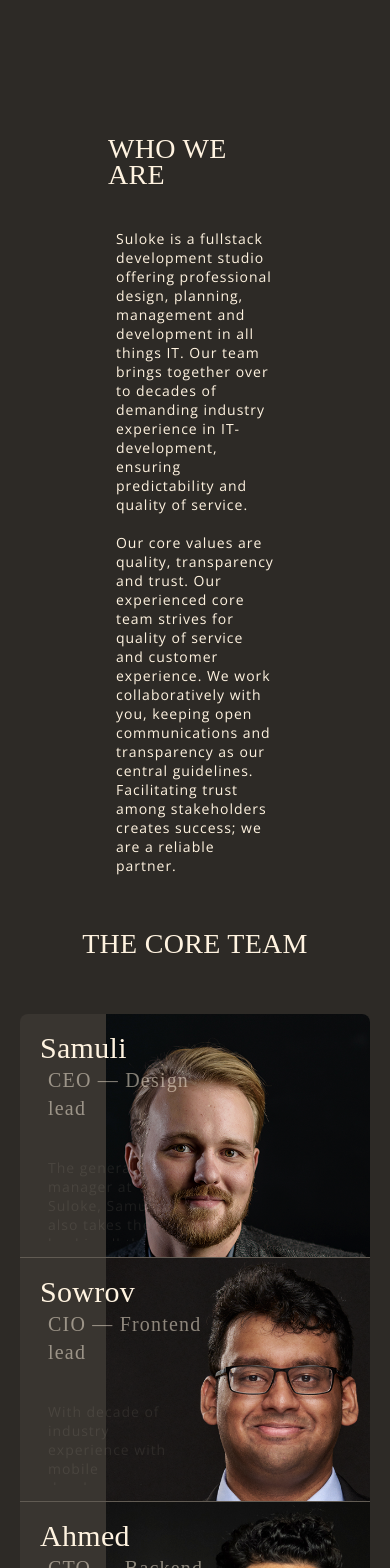
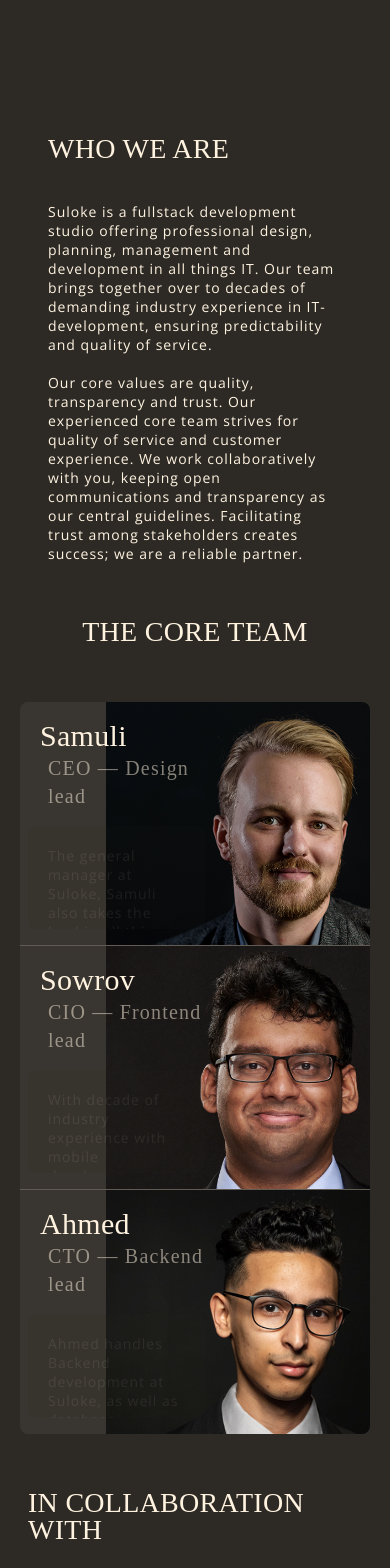
Before and after one commit to Suloke/suloke.github.io, a Next.js app: page /en in a window 390 px wide. Shown: the part 780-2348 px from the top of the page. Built offline with nearby package versions, Linux system fonts and the light colour scheme; a web font is replaced by a local one.

Commit message:
fix styles

```diff
--- a/src/app/[lang]/page.js
+++ b/src/app/[lang]/page.js
@@ -50,11 +50,11 @@ const Home = async (props) => {
             SULOKE — {dictionary.home.title}
           </h1>
           <BannerSection dictionary={dictionary.bannerSection} />
-          <div className="flex flex-col gap-y-10 px-20">
+          <div className="flex flex-col gap-y-10 md:px-20 px-5">
             {" "}
             {/* Who we are */}
             <h2 className="px-2">{dictionary.home.headerWhoWeAre}</h2>
-            <p className="px-4">
+            <p className="px-2 md:px-4">
               {dictionary.home.textWhoWeAre1}
               <br></br>
               <br></br>
@@ -65,12 +65,12 @@ const Home = async (props) => {
           <div className="flex flex-col gap-y-14 md:px-20 pt-14 md:pt-20 pb-10">
             {" "}
             {/* Collaborators */}
-            <h2>{dictionary.home.headerCollaboration}</h2>
+            <h2 className="px-2">{dictionary.home.headerCollaboration}</h2>
             <CollabCard logos={logos} /> {/* Set of logo-links */}
             <div className="flex flex-row w-full items-center justify-center">
               {" "}
               {/* Reference */}
-              <div className="flex flex-col gap-y-10 pt-14 md:pt-20  md:w-2/3 lg:w-2/3">
+              <div className="flex flex-col gap-y-10 pt-14 md:pt-20  md:w-3/4 lg:w-3/4">
                 <CollabQuote references={references} />
               </div>
             </div>
--- a/src/app/globals.css
+++ b/src/app/globals.css
@@ -2,19 +2,20 @@
 @tailwind components;
 @tailwind utilities;
 
-*, *:before, *:after {
+*,
+*:before,
+*:after {
   box-sizing: border-box;
 }
 
 :root {
-  --background: #2D2A26;
+  --background: #2d2a26;
   --foreground: #fff3e0;
 }
 
 @media (prefers-color-scheme: dark) {
   :root {
-    --background: #2D2A26;
-    ;
+    --background: #2d2a26;
     --foreground: #fff3e0;
   }
 }
@@ -52,10 +53,21 @@
   }
 }
 
+@layer utilities {
+  .no-scrollbar::-webkit-scrollbar {
+    display: none;
+  }
+
+  .no-scrollbar {
+    -ms-overflow-style: none;
+    scrollbar-width: none;
+  }
+}
+
 body {
   color: var(--foreground);
   background: var(--background);
-  font-family: 'hubballi';
+  font-family: "hubballi";
   top: 0px !important;
   max-width: 2000px;
   padding: 0 0px;
@@ -65,7 +77,8 @@ body > .skiptranslate {
   display: none;
 }
 
-h1, .h1 {
+h1,
+.h1 {
   /* styleName: H1 - Suloke; */
   font-family: Hubballi;
   font-size: 36px;
@@ -76,7 +89,8 @@ text-underline-position: from-font;
   text-decoration-skip-ink: none;
 }
 
-h2, .h2 {
+h2,
+.h2 {
   /* styleName: H2 - Suloke; */
   font-family: Hubballi;
   font-size: 28px;
@@ -87,7 +101,8 @@ text-underline-position: from-font;
   text-decoration-skip-ink: none;
 }
 
-h3, .h3 {
+h3,
+.h3 {
   /* styleName: H3 - Suloke; */
   font-family: Hubballi;
   font-size: 14px;
@@ -96,10 +111,10 @@ h3, .h3 {
   letter-spacing: 0.06em;
   text-underline-position: from-font;
   text-decoration-skip-ink: none;
-
 }
 
-h4, .h4 {
+h4,
+.h4 {
   /* styleName: H4 - Suloke; */
   font-family: Hubballi;
   font-size: 12px;
@@ -110,7 +125,8 @@ text-underline-position: from-font;
   text-decoration-skip-ink: none;
 }
 
-p, .p {
+p,
+.p {
   /* styleName: P - Suloke; */
   font-family: Open Sans;
   font-size: 14px;
@@ -119,10 +135,10 @@ line-height: 19px;
   letter-spacing: 0.07em;
   text-underline-position: from-font;
   text-decoration-skip-ink: none;
-
 }
 
-li, .li {
+li,
+.li {
   /* styleName: P - Suloke; */
   font-family: Open Sans;
   font-size: 14px;
@@ -131,7 +147,6 @@ line-height: 19px;
   letter-spacing: 0.06em;
   text-underline-position: from-font;
   text-decoration-skip-ink: none;
-
 }
 
 .animate-fade-in {
--- a/src/components/arrowBlocks.js
+++ b/src/components/arrowBlocks.js
@@ -26,24 +26,25 @@ const ArrowBlocks = ({ content }) => {
       });
     };
 
-    function debounce(func, wait) {
-      let timeout;
-      return function (...args) {
-        const later = () => {
-          clearTimeout(timeout);
-          func(...args);
-        };
-        clearTimeout(timeout);
-        timeout = setTimeout(later, wait);
-      };
-    }
+    // function debounce(func, wait) {
+    //   let timeout;
+    //   return function (...args) {
+    //     const later = () => {
+    //       clearTimeout(timeout);
+    //       func(...args);
+    //     };
+    //     clearTimeout(timeout);
+    //     timeout = setTimeout(later, wait);
+    //   };
+    // }
 
     const observer = new IntersectionObserver(
       (entries) => {
         entries.forEach((entry) => {
           if (entry.isIntersecting) {
             entry.target.classList.add("animate-fade-in");
-            window.addEventListener("scroll", debounce(handleScroll, 10));
+            // window.addEventListener("scroll", debounce(handleScroll, 10));
+            window.addEventListener("scroll", handleScroll);
           }
         });
       },
--- a/src/components/collabQuote.js
+++ b/src/components/collabQuote.js
@@ -61,8 +61,9 @@ const CollabQuote = ({ references }) => {
             />
             <p className="italic pt-4 pr-3 md:pr-5 lg:pr-5">{ref.quote}</p>
           </div>
-          <div className="flex flex-row justify-end items-center pl-11 gap-x-3">
+          <div className="flex flex-col justify-end items-end pl-11 gap-y-1 gap-x-3">
             <h2 className="">-{ref.author}</h2>
+            <div className="flex flex-row items-center gap-x-3">
               <p className="pt-1">{ref.level} of</p>
               {ref.useLogo ? (
                 <Image
@@ -71,10 +72,14 @@ const CollabQuote = ({ references }) => {
                   height={50}
                   alt={`${ref.author} logo`}
                   className=""
+                  style={{
+                    objectFit: "contain",
+                  }}
                 />
               ) : (
                 <p className="">{ref.textSrc || "No logo available"}</p>
               )}
+            </div>
           </div>
         </div>
       ))}
--- a/src/components/contactCard.js
+++ b/src/components/contactCard.js
@@ -3,7 +3,7 @@ import Image from "next/image";
 const ContactCard = ({ color, dict }) => {
   return (
     <div className={`flex flex-cols rounded-lg border-box w-auto ${color}`}>
-      <div className="w-32">
+      <div className="w-48">
         <Image
           className="h-full rounded-l-lg border-box"
           src={"/Photos/samuli-478-882.png"}
@@ -12,6 +12,7 @@ const ContactCard = ({ color, dict }) => {
           alt={"Samuli Kujala"}
           style={{
             objectFit: "cover",
+            objectPosition: "left",
           }}
         />
       </div>
--- a/src/components/teamCard.js
+++ b/src/components/teamCard.js
@@ -1,8 +1,20 @@
-import Image from 'next/image';
+import Image from "next/image";
 
-const TeamCard = ({ imageSrc, fullName, position, description, skills, isLastCard, isExpanded, onExpand, expandedIndex, onMouseEnter, onMouseLeave }) => {
-  const [firstName, lastName] = fullName.split(' ');
-  const skillsArray = skills.split('  ');
+const TeamCard = ({
+  imageSrc,
+  fullName,
+  position,
+  description,
+  skills,
+  isLastCard,
+  isExpanded,
+  onExpand,
+  expandedIndex,
+  onMouseEnter,
+  onMouseLeave,
+}) => {
+  const [firstName, lastName] = fullName.split(" ");
+  const skillsArray = skills.split("  ");
 
   return (
     <div
@@ -11,26 +23,30 @@ const TeamCard = ({ imageSrc, fullName, position, description, skills, isLastCar
       // onMouseLeave={onMouseLeave}
       className={`
         w-full lg:h-full cursor-pointer relative bg-suloke-grey transition-all duration-300 overflow-hidden
-        ${isLastCard ? '' : 'border-b lg:border-b-0 lg:border-r border-suloke-white/20 lg:border-suloke-black/20'}
-        ${isExpanded
-          ? 'h-[500px] lg:w-[50%]'
-          : expandedIndex === null
-            ? 'h-[244px]'
-            : 'h-[116px] lg:w-[25%]'
-        }`
-      }
+        ${
+          isLastCard
+            ? ""
+            : "border-b lg:border-b-0 lg:border-r border-suloke-white/20 lg:border-suloke-black/20"
+        }
+        ${
+          isExpanded
+            ? "h-[500px] lg:w-[50%]"
+            : expandedIndex === null
+            ? "h-[244px]"
+            : "h-[116px] lg:w-[25%]"
+        }`}
     >
-      <div className='absolute right-0 top-0 z-0 overflow-hidden'>
+      <div className="absolute right-0 top-0 z-0 overflow-hidden">
         <Image
           className={`
             h-[200px] w-auto object-cover transition-height duration-300
-            ${isExpanded
-              ? 'h-[650px] lg:h-[732px] xl:h-[795px] 2xl:h-[945px]'
-              : expandedIndex === null
-                ? 'h-[488px] lg:h-[732px] xl:h-[795px] 2xl:h-[945px]'
-                : 'h-[232px] lg:h-[732px] xl:h-[795px] 2xl:h-[945px]'
-            }`
-          }
+            ${
+              isExpanded
+                ? "h-[650px] lg:h-[732px] xl:h-[795px] 2xl:h-[945px]"
+                : expandedIndex === null
+                ? "h-[488px] lg:h-[732px] xl:h-[795px] 2xl:h-[945px]"
+                : "h-[232px] lg:h-[732px] xl:h-[795px] 2xl:h-[945px]"
+            }`}
           src={imageSrc}
           width={400}
           height={400}
@@ -42,20 +58,36 @@ const TeamCard = ({ imageSrc, fullName, position, description, skills, isLastCar
         <div className="flex flex-col">
           <div className="flex flex-row items-center gap-2 pl-3">
             <h2 className="text-3xl">{firstName}</h2>
-            <h2 className={`text-3xl transition-opacity duration-300 ${isExpanded ? 'opacity-100' : 'opacity-0'}`}>{lastName}</h2>
+            <h2
+              className={`text-3xl transition-opacity duration-300 ${
+                isExpanded ? "opacity-100" : "opacity-0"
+              }`}
+            >
+              {lastName}
+            </h2>
           </div>
-          <h3 className={`text-xl text-suloke-white/50 pl-5 transition-all duration-300
-        ${isExpanded ? 'opacity-100' : 'lg:opacity-0'}
-        `}>
+          <h3
+            className={`text-xl text-suloke-white/50 pl-5 transition-all duration-300
+        ${isExpanded ? "opacity-100" : "lg:opacity-0"}
+        `}
+          >
             {position}
           </h3>
         </div>
-        <div className={`transition-opacity rounded-lg duration-300 overflow-hidden p-5 mt-4 lg:bg-suloke-black/70
-              ${isExpanded ? 'opacity-100 lg:delay-200' : 'opacity-10 lg:opacity-0 lg:delay-0 lg:duration-0'}`}>
-          <p className="text-suloke-white/80 mb-4">
-            {description}
-          </p>
-          <div className={`flex flex-wrap gap-2 transition-all duration-300 ${isExpanded ? 'max-h-[500px] opacity-100' : 'max-h-0 opacity-0'}`}>
+        <div
+          className={`transition-opacity rounded-lg duration-300 overflow-hidden p-5 mt-4 bg-suloke-black/70
+              ${
+                isExpanded
+                  ? "opacity-100 overflow-y-auto no-scrollbar lg:delay-200"
+                  : "opacity-10 lg:opacity-0 lg:delay-0 lg:duration-0"
+              }`}
+        >
+          <p className="text-suloke-white/80 mb-4">{description}</p>
+          <div
+            className={`flex flex-wrap gap-2 transition-all duration-300 ${
+              isExpanded ? "max-h-[500px] opacity-100" : "max-h-0 opacity-0"
+            }`}
+          >
             {skillsArray.map((skill, index) => (
               <div
                 key={index}
--- a/src/components/teamSection.js
+++ b/src/components/teamSection.js
@@ -25,7 +25,8 @@ const TeamSection = ({ dictionary }) => {
 
   const teamMembers = [
     {
-      imageSrc: "/Photos/samuli-478-882.png",
+      // imageSrc: "/Photos/samuli-478-882.png",
+      imageSrc: "/Photos/samuli-mobile.png",
       fullName: "Samuli Kujala",
       position: "CEO — Design lead",
       description: dictionary.samuliDesc,
```
Also changed, not shown: public/Photos/samuli-mobile.png (added). Lines whose indentation alone changed are shown as unchanged.
